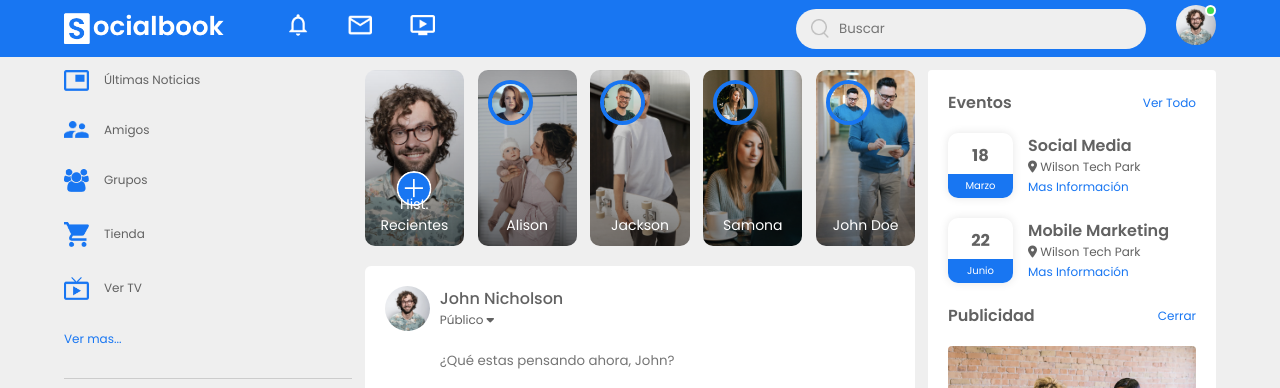
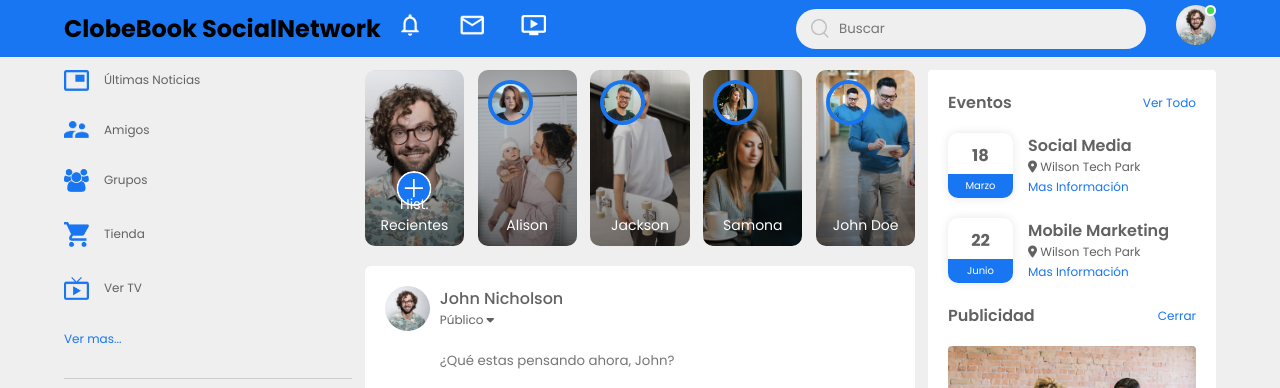
Before and after one commit to JDanielMorin/Testing, a plain HTML site: page index.html in a window 1280 px wide. Shown: the top 388 px of the page. Drawn offline with Linux system fonts and the light colour scheme.

Commit message:
Se elimina imagen de logotipo yse añade la frase "CloneBook SocialNeetwork" como título principal de dicha web

```diff
--- a/index.html
+++ b/index.html
@@ -16,7 +16,8 @@
         <nav>
 
             <div class="nav-left">
-                <img src="images/logo.png" class="logo" alt="Logo SocialBook"/>
+                <!--<img src="images/logo.png" class="logo" alt="Logo SocialBook"/>-->
+                <h2 class="TitPrincipal"> ClobeBook SocialNetwork </h2>
                 <ul>
                     <li><img src="images/notification.png" alt="Icono Notificacion"/></li>
                     <li><img src="images/inbox.png" alt="Icono Notificacion"/></li>
```
